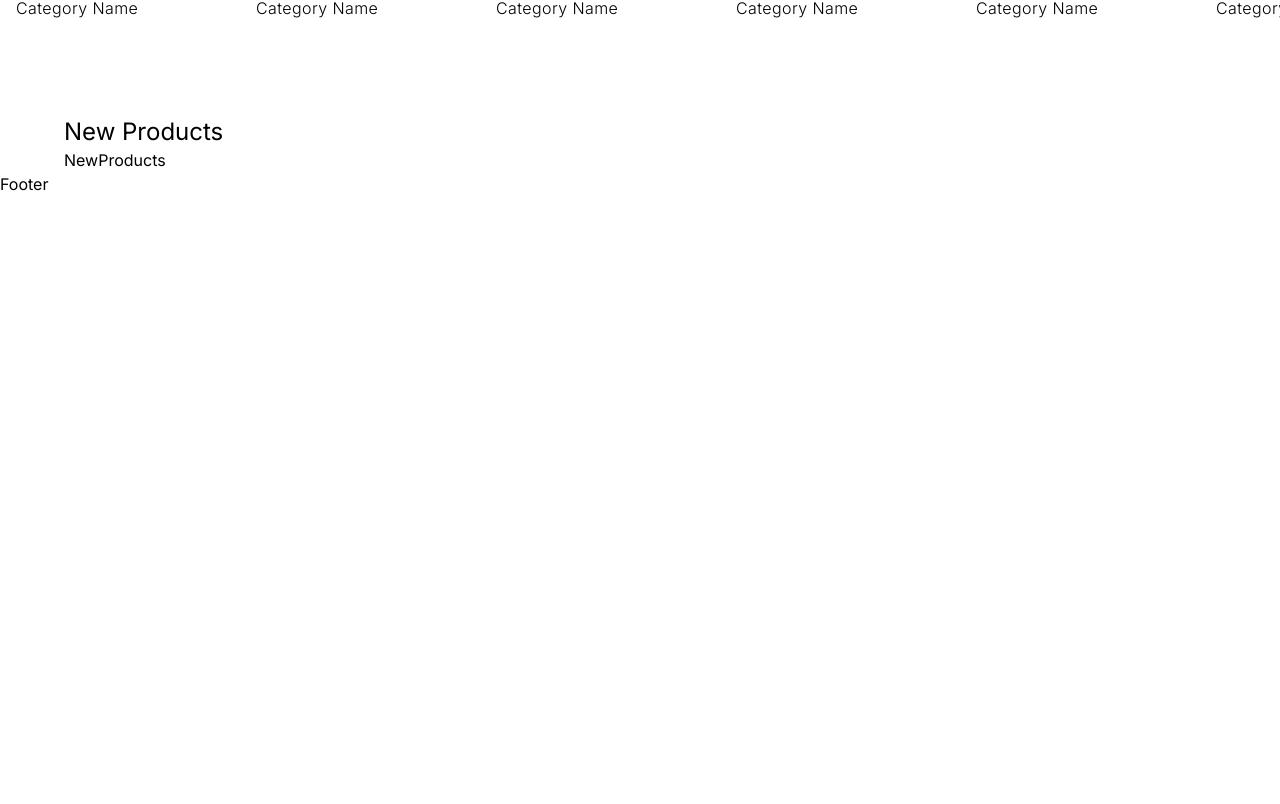
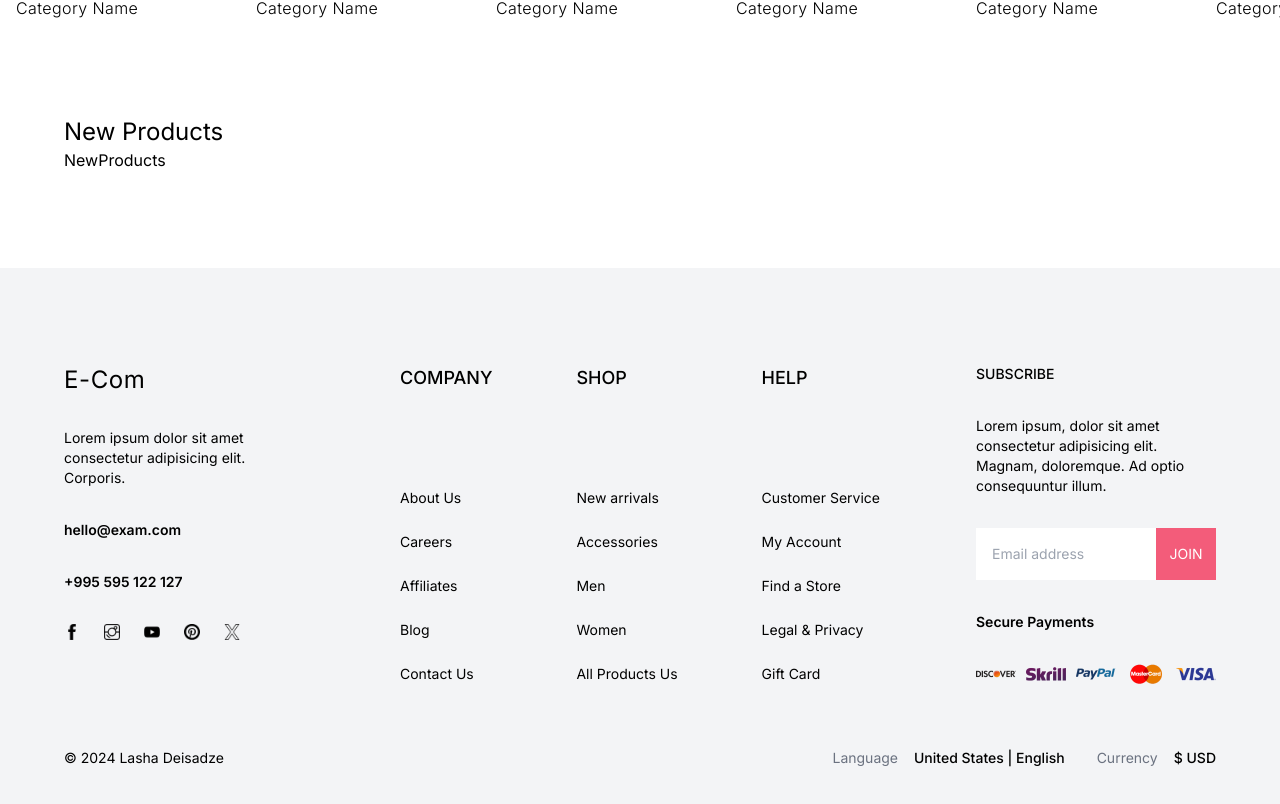
Before and after one commit to lashadeiso/Next-E-Commerce, a Next.js app: page / in a window 1280 px wide. Shown: the part 2036-2840 px from the top of the page. Before the commit the page ends 2232 px from the top, so only its background shows below. Built offline with nearby package versions, Linux system fonts and the light colour scheme.

Commit message:
temp finished footer

```diff
--- a/src/components/Footer.tsx
+++ b/src/components/Footer.tsx
@@ -1,7 +1,108 @@
 "use server";
 
+import Image from "next/image";
+import Link from "next/link";
+
 const Footer = () => {
-  return <div>Footer</div>;
+  return (
+    <div className="xl:32 mt-24 bg-gray-100 px-4 py-24 text-sm md:px-8 lg:px-16 2xl:px-64">
+      {/* Top */}
+      <div className="flex flex-col justify-between gap-24 md:flex-row">
+        {/* Left */}
+        <div className="flex w-full flex-col gap-8 md:w-1/2 lg:w-1/4">
+          <Link href="/">
+            <div className="text-2xl tracking-wide">E-Com</div>
+          </Link>
+          <p>
+            Lorem ipsum dolor sit amet consectetur adipisicing elit. Corporis.
+          </p>
+          <span className="font-semibold">hello@exam.com</span>
+          <span className="font-semibold">+995 595 122 127</span>
+          <div className="flex gap-6">
+            <Image src="/facebook.png" alt="" width={16} height={16} />
+            <Image src="/instagram.png" alt="" width={16} height={16} />
+            <Image src="/youtube.png" alt="" width={16} height={16} />
+            <Image src="/pinterest.png" alt="" width={16} height={16} />
+            <Image src="/x.png" alt="" width={16} height={16} />
+          </div>
+        </div>
+
+        {/* Center */}
+        <div className="hidden w-1/2 justify-between lg:flex">
+          <div className="flex flex-col justify-between">
+            <h1 className="text-lg font-medium">COMPANY</h1>
+            <div className="flex flex-col gap-6">
+              <Link href="">About Us</Link>
+              <Link href="">Careers</Link>
+              <Link href="">Affiliates</Link>
+              <Link href="">Blog</Link>
+              <Link href="">Contact Us</Link>
+            </div>
+          </div>
+          <div className="flex flex-col justify-between">
+            <h1 className="text-lg font-medium">SHOP</h1>
+            <div className="flex flex-col gap-6">
+              <Link href="">New arrivals</Link>
+              <Link href="">Accessories</Link>
+              <Link href="">Men</Link>
+              <Link href="">Women</Link>
+              <Link href="">All Products Us</Link>
+            </div>
+          </div>
+          <div className="flex flex-col justify-between">
+            <h1 className="text-lg font-medium">HELP</h1>
+            <div className="flex flex-col gap-6">
+              <Link href="">Customer Service</Link>
+              <Link href="">My Account</Link>
+              <Link href="">Find a Store</Link>
+              <Link href="">Legal & Privacy</Link>
+              <Link href="">Gift Card</Link>
+            </div>
+          </div>
+        </div>
+
+        {/* Right */}
+        <div className="flex w-full flex-col gap-8 md:w-1/2 lg:w-1/4">
+          <h1 className="tex-lg font-medium">SUBSCRIBE</h1>
+          <p>
+            Lorem ipsum, dolor sit amet consectetur adipisicing elit. Magnam,
+            doloremque. Ad optio consequuntur illum.
+          </p>
+          <div className="flex">
+            <input
+              type="text"
+              placeholder="Email address"
+              className="w-3/4 p-4"
+            />
+            <button className="w-1/4 bg-cPink text-white">JOIN</button>
+          </div>
+          <span className="font-semibold">Secure Payments</span>
+          <div className="flex justify-between">
+            <Image src="/discover.png" alt="" width={40} height={20} />
+            <Image src="/skrill.png" alt="" width={40} height={20} />
+            <Image src="/paypal.png" alt="" width={40} height={20} />
+            <Image src="/mastercard.png" alt="" width={40} height={20} />
+            <Image src="/visa.png" alt="" width={40} height={20} />
+          </div>
+        </div>
+      </div>
+
+      {/* Bototm */}
+      <div className="mt-16 flex flex-col items-center justify-between gap-8 md:flex-row">
+        <div className="">© 2024 Lasha Deisadze</div>
+        <div className="flex flex-col gap-8 md:flex-row">
+          <div className="">
+            <span className="mr-4 text-gray-500">Language</span>
+            <span className="font-medium">United States | English</span>
+          </div>
+          <div className="">
+            <span className="mr-4 text-gray-500">Currency</span>
+            <span className="font-medium">$ USD</span>
+          </div>
+        </div>
+      </div>
+    </div>
+  );
 };
 
 export default Footer;
```
